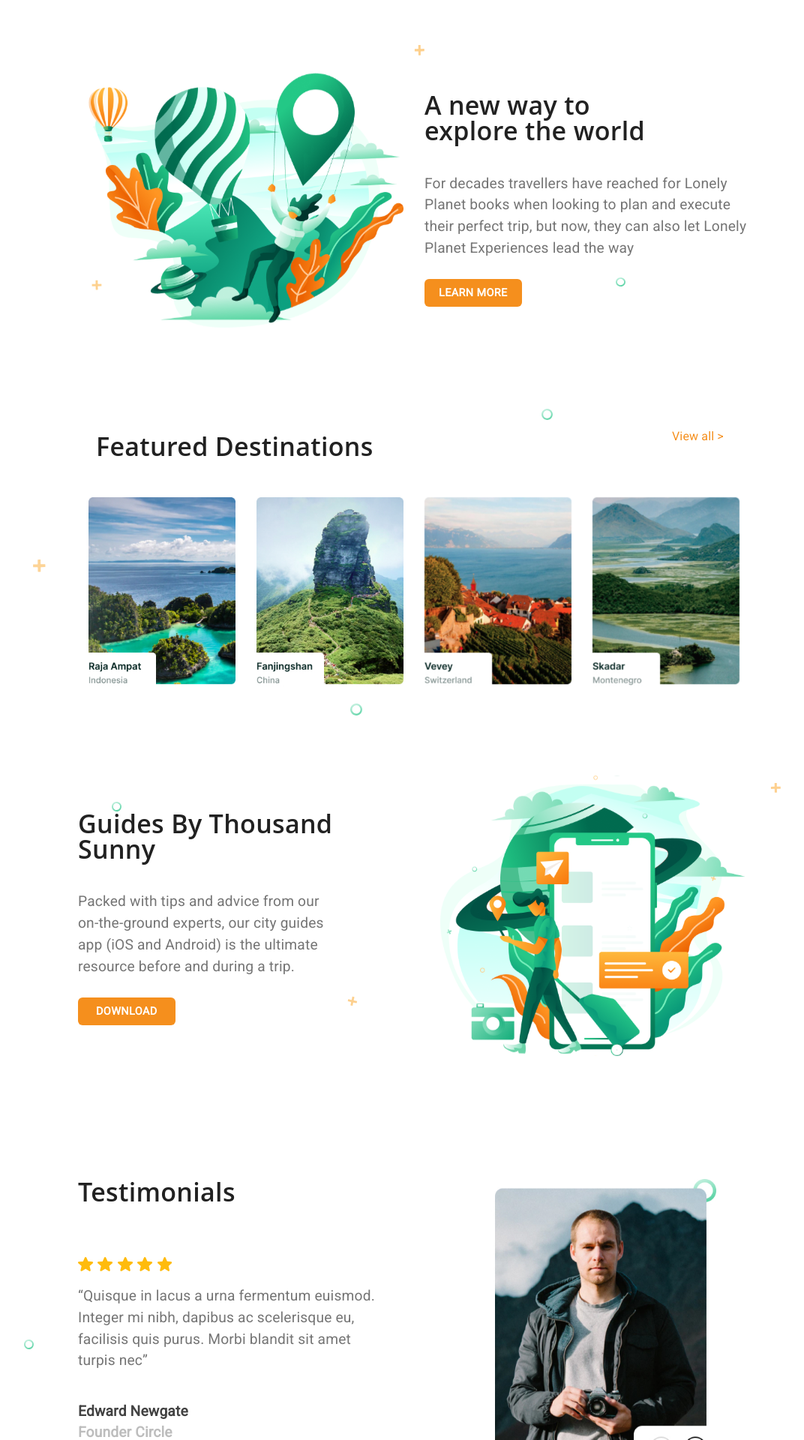
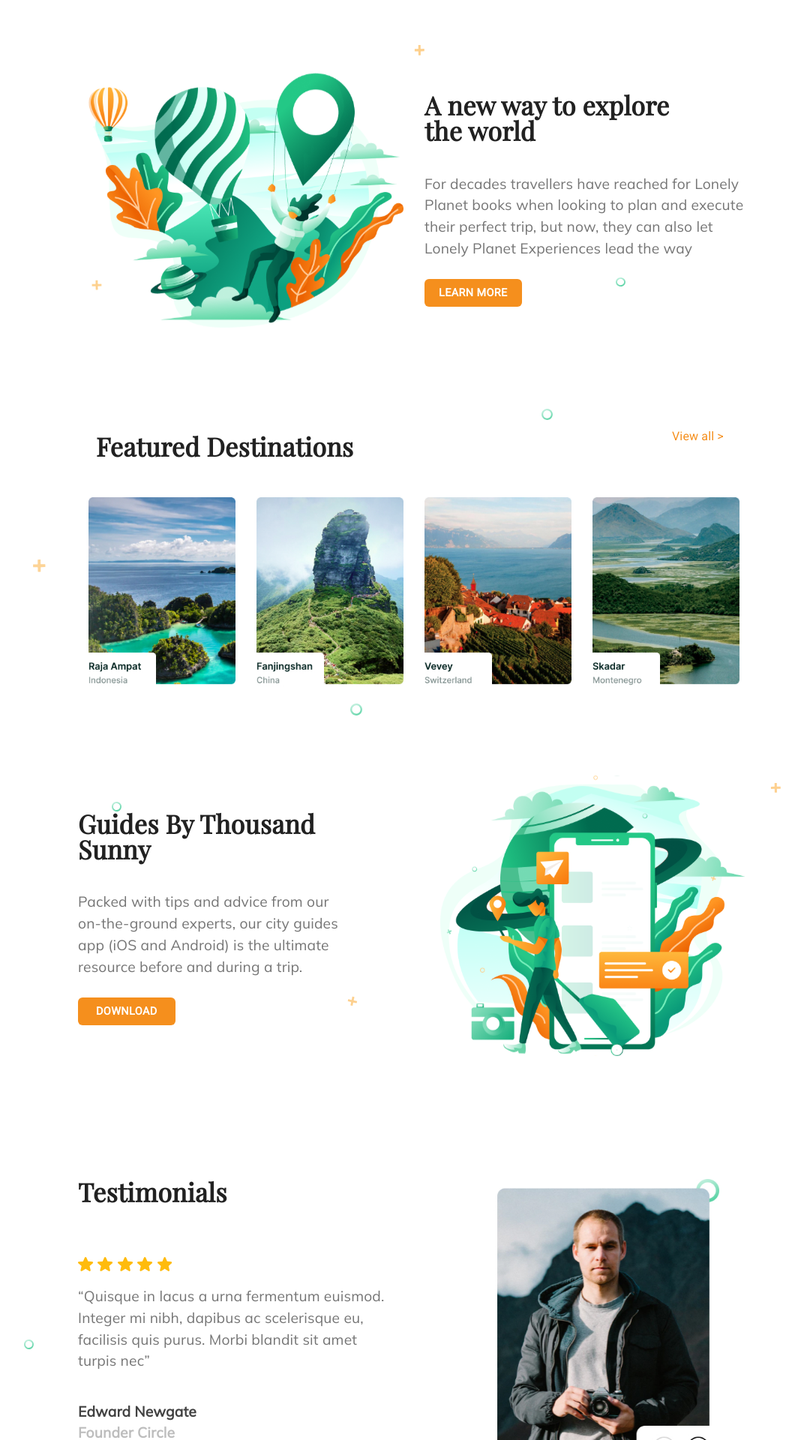
Before and after one commit to Dan-dilion/thousand_sunny, a React (Create React App) app: page / in a window 1280 px wide. Shown: the part 740-2660 px from the top of the page at 75% size, without its empty margins (88-1160 px from the left). Built offline with nearby package versions, Linux system fonts and the light colour scheme.

Commit message:
Made some final adjustments
Removed superfluous code
Added 'No Content' pages to empty routes
Updated the header tab selector so page refresh maintains the page
Added/updated the fonts (Probably should have done this earlier!)
Adjusted the transition delays

```diff
--- a/package.json
+++ b/package.json
@@ -1,9 +1,11 @@
 {
-  "homepage": "/dan/thousand_sunny",
+  "homepage": "/thousand_sunny",
   "name": "thousand_sunny",
   "version": "0.1.0",
   "private": true,
   "dependencies": {
+    "@fontsource/mulish": "^4.5.1",
+    "@fontsource/playfair-display": "^4.5.0",
     "@fontsource/roboto": "^4.5.0",
     "@material-ui/core": "^4.12.3",
     "@material-ui/icons": "^4.11.2",
--- a/src/App/App.js
+++ b/src/App/App.js
@@ -44,7 +44,7 @@
 
 export const App = () => {
   const classes = useStyles();
-  const [ headerSelection, setHeaderSelection ] = useState(null);
+  const [ headerSelection, setHeaderSelection ] = useState('unset');
   const [ isHeaderMounted, setIsHeaderMounted ] = useState(false);
   const [ isHomeMounted, setIsHomeMounted ] = useState(false);
 
@@ -52,7 +52,18 @@
     setIsHeaderMounted(true);
     setIsHomeMounted(true);
     setTimeout(() => {        // Prevent selection underline position being set
-      setHeaderSelection(0)     // wonky during transitioning
+      console.log('URL: ', window.location);
+
+      switch (window.location.pathname.split('/').reverse()[0]) {
+        case 'Home': setHeaderSelection(0); break;
+        case 'thousand_sunny': setHeaderSelection(0); break;
+        case '': setHeaderSelection(0); break;
+        case 'Destinations': setHeaderSelection(1); break;
+        case 'About': setHeaderSelection(2); break;
+        case 'Partner': setHeaderSelection(3); break;
+        default: break;
+      }
+      // setHeaderSelection(0)     // wonky during transitioning
     }, 1000);
   }, []);
 
@@ -66,10 +77,29 @@
         />
 
         <Route
-          exact path={['/', '/Home']}
+          exact path={['/Home', '/']}
         >
           <Home isHomeMounted={isHomeMounted} setHeaderPosition={setHeaderSelection} />
         </Route>
+
+        <Route
+          path={'/Destinations'}
+        >
+          <h1>No Content</h1>
+      </Route>
+
+        <Route
+          path={'/About'}
+        >
+          <h1>No Content</h1>
+      </Route>
+
+        <Route
+          path={'/Partner'}
+        >
+          <h1>No Content</h1>
+      </Route>
+
       </Container>
 
       <Footer />
--- a/src/components/ExploreAndTravel/ExploreAndTravel.js
+++ b/src/components/ExploreAndTravel/ExploreAndTravel.js
@@ -55,8 +55,8 @@
     }
   },
   title: {
-    fontFamily: ['"Montserrat"', 'Open Sans'].join(','),
-    fontWeight: '600',
+    fontFamily: ['"Playfair Display"'].join(','),
+    fontWeight: '800',
     width: '80%',
     maxWidth: '6em',
     minWidth: '225px',
@@ -76,6 +76,7 @@
     },
   },
   subHeading: {
+    fontFamily: ['"Mulish"'].join(','),
     fontWeight: '600',
     marginBottom: '3%',
     [theme.breakpoints.down('md')]: {
@@ -214,6 +215,7 @@
   const [grade, setGrade] = useState('');
   const [date, setDate] = useState('');
 
+  // Handle the selection boxes
   const handleChange = event => {
     switch (event.target.name) {
       case "location":
@@ -339,7 +341,6 @@
                     onChange={handleChange}
                     InputLabelProps={{style: {fontSize: (isSmall ? '.75rem' : '1rem') }}}
                     label="Date"
-                    SelectDisplayProps={{style: {fontSize: (isSmall ? '.75rem' : '1rem') }}}
                   >
                     <MenuItem value="">
                       <em>None</em>
@@ -359,7 +360,7 @@
 
 
       <div className={classes.rightPanel}>
-        <Animate isMounted={isVisible} type="right" delay={300}>
+        <Animate isMounted={isVisible} type="right" delay={0}>
           <Graphic className={classes.graphic}/>
         </Animate>
       </div>
--- a/src/components/FeaturedDestinations/FeaturedDestinations.js
+++ b/src/components/FeaturedDestinations/FeaturedDestinations.js
@@ -1,5 +1,5 @@
 import { Link } from 'react-router-dom';
-import { Container, Typography, Button } from '@material-ui/core';
+import { Container, Typography } from '@material-ui/core';
 import { makeStyles } from '@material-ui/core/styles';
 
 import Animate from '../Animate/';
@@ -33,8 +33,8 @@
     marginBottom: '3em',
   },
   title: {
-    fontFamily: ['"Montserrat"', 'Open Sans'].join(','),
-    fontWeight: '600',
+    fontFamily: ['"Playfair Display"'].join(','),
+    fontWeight: '800',
     [theme.breakpoints.down(theme.breakpoints.values['sm'])]: {
       width: '100%',
       fontSize: '1rem',
@@ -133,7 +133,7 @@
   return(
     <Container className={classes.root}>
       <div className={classes.toplineWrapper}>
-        <Animate isMounted={isVisible} type="top" delay={0}>
+        <Animate isMounted={isVisible} type="top" delay={800}>
           <Container className={classes.topLine}>
             <Typography className={classes.title}>
               Featured Destinations
@@ -147,7 +147,7 @@
 
       <Container className={classes.imagesContainer}>
         <Container className={classes.topImages}>
-          <Animate isMounted={isVisible} type="left" delay={200}>
+          <Animate isMounted={isVisible} type="left" delay={0}>
             <img className={classes.image} src={Raja_ampat} alt="Raja_ampat" />
           </Animate>
           <Animate isMounted={isVisible} type="top" delay={400}>
@@ -156,10 +156,10 @@
         </Container>
 
         <Container className={classes.bottomImages}>
-          <Animate isMounted={isVisible} type="bottom" delay={800}>
+          <Animate isMounted={isVisible} type="bottom" delay={400}>
             <img className={classes.image} src={Vevey} alt="Vevey" />
           </Animate>
-          <Animate isMounted={isVisible} type="right" delay={1000}>
+          <Animate isMounted={isVisible} type="right" delay={600}>
             <img className={classes.image} src={Skadar} alt="Skadar" />
           </Animate>
         </Container>
--- a/src/components/GuidesByThousand/GuidesByThousand.js
+++ b/src/components/GuidesByThousand/GuidesByThousand.js
@@ -68,8 +68,8 @@
     }
   },
   title: {
-    fontFamily: ['"Montserrat"', 'Open Sans'].join(','),
-    fontWeight: '600',
+    fontFamily: ['"Playfair Display"'].join(','),
+    fontWeight: '800',
     width: '80%',
     marginBottom: '3%',
     lineHeight: 1,
@@ -88,6 +88,7 @@
   },
   text: {
     // padding: '5em',
+    fontFamily: ['"Mulish"'].join(','),
     width: '80%',
     color: theme.palette.grey['600'],
     [theme.breakpoints.down(theme.breakpoints.values['sm'])]: {
@@ -174,7 +175,12 @@
             experts, our city guides app (iOS and Android) is the
             ultimate resource before and during a trip.
             </Typography>
-            <Button className={classes.button} variant="contained" color="primary" disableElevation={true}>Download</Button>
+            <Button
+              className={classes.button}
+              variant="contained"
+              color="primary"
+              disableElevation={true}
+            >Download</Button>
           </div>
         </Animate>
       </div>
--- a/src/components/Header/Header.js
+++ b/src/components/Header/Header.js
@@ -67,24 +67,24 @@
   }
 }))
 
-const Header = (props) => {
+const Header = ({isHeaderMounted, headerSelection, setHeaderPosition}) => {
   const classes = useStyles();
 
   const handleChange = (event, newValue) => {
-    props.setHeaderPosition(newValue);
+    setHeaderPosition(newValue);
   };
 
 
   return(
     <Container className={classes.root}>
-      <Animate isMounted={props.isHeaderMounted} type="top">
+      <Animate isMounted={isHeaderMounted} type="top" delay={1000}>
         <Logo className={classes.logo}/>
       </Animate>
-      <Animate isMounted={props.isHeaderMounted} type="bottom">
+      <Animate isMounted={isHeaderMounted} type="bottom" delay={1200}>
         <Container className={classes.menuBar}>
           <Container className={classes.tabContainer}>
             <Tabs
-              value={props.headerSelection}
+              value={headerSelection}
               onChange={handleChange}
               indicatorColor="secondary"
             >
--- a/src/components/NewWayToExplore/NewWayToExplore.js
+++ b/src/components/NewWayToExplore/NewWayToExplore.js
@@ -67,8 +67,8 @@
     }
   },
   title: {
-    fontFamily: ['"Montserrat"', 'Open Sans'].join(','),
-    fontWeight: '600',
+    fontFamily: ['"Playfair Display"'].join(','),
+    fontWeight: '800',
     width: '80%',
     marginBottom: '3%',
     lineHeight: 1,
@@ -87,6 +87,7 @@
   },
   text: {
     // padding: '5em',
+    fontFamily: ['"Mulish"'].join(','),
     color: theme.palette.grey['600'],
     [theme.breakpoints.down(theme.breakpoints.values['sm'])]: {
       width: '60%',
--- a/src/components/StoryCard/StoryCard.js
+++ b/src/components/StoryCard/StoryCard.js
@@ -33,6 +33,7 @@
     // backgroundPosition: 'top'
   },
   title: {
+    fontFamily: ['"Mulish"'].join(','),
     padding: '.5em 0',
     overflow: 'auto',
     // maxHeight: '3em',
@@ -42,8 +43,8 @@
       // height: '10%',
     },
     [theme.breakpoints.between('sm','md')]: {
-      fontSize: '.7rem',
-      height: '5em',
+      fontSize: '.6rem',
+      height: '6em',
     },
     [theme.breakpoints.between('md', 'lg')]: {
       fontSize: '.9rem',
@@ -55,22 +56,23 @@
     },
   },
   text: {
+    fontFamily: ['"Mulish"'].join(','),
     overflow: 'auto',
     [theme.breakpoints.down(theme.breakpoints.values['sm'])]: {
       fontSize: '.5rem',
       // height: '10%',
     },
     [theme.breakpoints.between('sm','md')]: {
-      fontSize: '.65rem',
-      height: '8em',
+      fontSize: '.6rem',
+      height: '8.5em',
     },
     [theme.breakpoints.between('md', 'lg')]: {
-      fontSize: '.9rem',
-      height: '6em',
+      fontSize: '.8rem',
+      height: '6.5em',
     },
     [theme.breakpoints.up('lg')]: {
-      fontSize: "1.2rem",
-      height: '6em',
+      fontSize: "1rem",
+      height: '7.5em',
     },
   },
   readMore: {
--- a/src/components/Testimonials/Testimonials.js
+++ b/src/components/Testimonials/Testimonials.js
@@ -56,8 +56,8 @@
     justifyContent: 'center',
   },
   title: {
-    fontFamily: ['"Montserrat"', 'Open Sans'].join(','),
-    fontWeight: '600',
+    fontFamily: ['"Playfair Display"'].join(','),
+    fontWeight: '800',
     width: '80%',
     lineHeight: 1,
     [theme.breakpoints.down(theme.breakpoints.values['sm'])]: {
@@ -83,6 +83,7 @@
     marginRight: '.4em'
   },
   text: {
+    fontFamily: ['"Mulish"'].join(','),
     width: '80%',
     marginBottom: '2em',
     color: theme.palette.grey['600'],
@@ -102,6 +103,7 @@
     },
   },
   authorName: {
+    fontFamily: ['"Mulish"'].join(','),
     width: '80%',
     color: theme.palette.grey['800'],
     fontWeight: '800',
--- a/src/index.js
+++ b/src/index.js
@@ -6,6 +6,8 @@
 
 import './index.css';
 import '@fontsource/roboto';
+import '@fontsource/playfair-display';
+import '@fontsource/mulish';
 import theme from './styling/muiTheme.js';
 import { App } from './App';
 // import reportWebVitals from './reportWebVitals';
```
Also changed, not shown: src/components/TrendingStories/TrendingStroies.js (+8 -8 lines), src/pages/Home/Home.js (+6 -26 lines), 2 other files (tests, documents, lock files or other folders).
